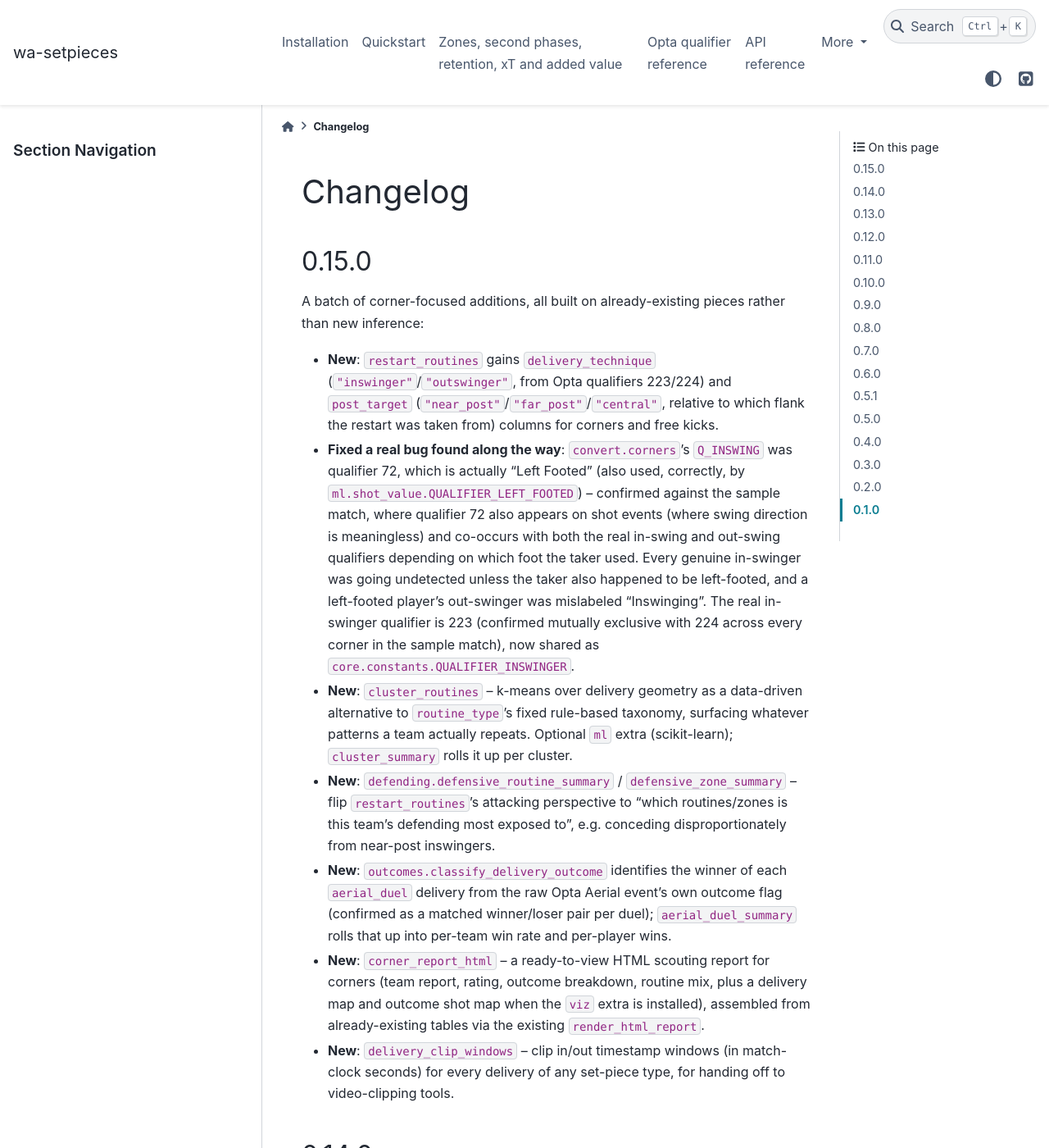
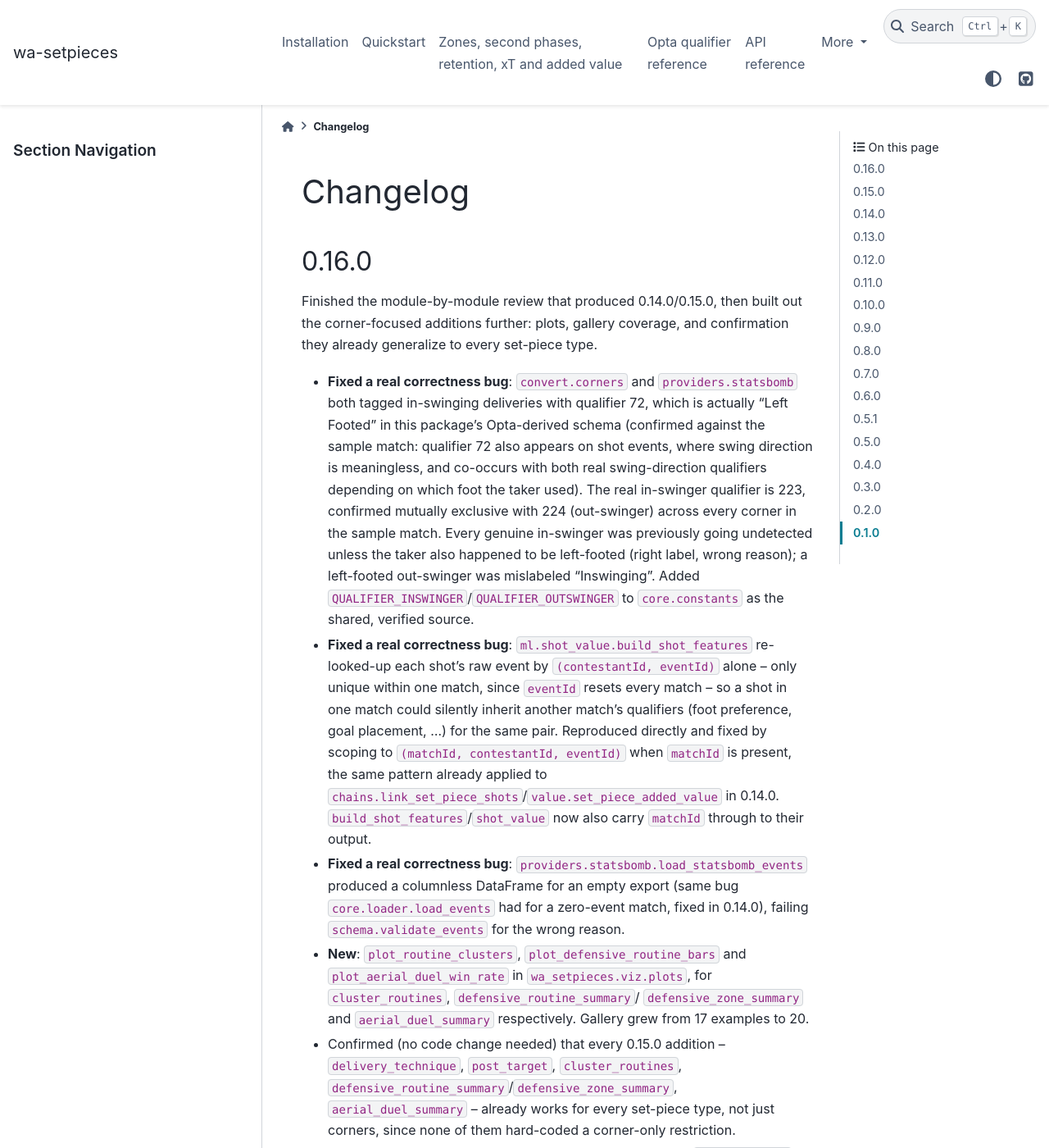
Before and after one commit to marclamberts/waltzinganalytics, a Sphinx documentation site: the page built from docs/source/changelog.rst, in a window 1280 px wide and 1400 px high. Shown: the whole window at 82% size. Built offline with Sphinx 7.4.7 and the PyData theme 0.15.4, drawn with Linux system fonts in a browser that asks for light colours; pages that are not in the unit, such as notebooks, are missing from menus; some of the changed text lies outside the part shown.

Commit message:
Bump to 0.16.0
Version bump and changelog entry for the finished module review
(providers.statsbomb and ml.shot_value bug fixes), the new plots, the
gallery examples, and confirming the 0.15.0 corner additions already
generalize to every set-piece type.

```diff
--- a/docs/source/changelog.rst
+++ b/docs/source/changelog.rst
@@ -1,5 +1,54 @@
 Changelog
 =========
+
+0.16.0
+------
+
+Finished the module-by-module review that produced 0.14.0/0.15.0, then
+built out the corner-focused additions further: plots, gallery coverage,
+and confirmation they already generalize to every set-piece type.
+
+- **Fixed a real correctness bug**: ``convert.corners`` and
+  ``providers.statsbomb`` both tagged in-swinging deliveries with
+  qualifier 72, which is actually "Left Footed" in this package's
+  Opta-derived schema (confirmed against the sample match: qualifier 72
+  also appears on shot events, where swing direction is meaningless, and
+  co-occurs with both real swing-direction qualifiers depending on which
+  foot the taker used). The real in-swinger qualifier is 223, confirmed
+  mutually exclusive with 224 (out-swinger) across every corner in the
+  sample match. Every genuine in-swinger was previously going undetected
+  unless the taker also happened to be left-footed (right label, wrong
+  reason); a left-footed out-swinger was mislabeled "Inswinging". Added
+  ``QUALIFIER_INSWINGER``/``QUALIFIER_OUTSWINGER`` to ``core.constants``
+  as the shared, verified source.
+- **Fixed a real correctness bug**: ``ml.shot_value.build_shot_features``
+  re-looked-up each shot's raw event by ``(contestantId, eventId)``
+  alone -- only unique within one match, since ``eventId`` resets every
+  match -- so a shot in one match could silently inherit another match's
+  qualifiers (foot preference, goal placement, ...) for the same pair.
+  Reproduced directly and fixed by scoping to ``(matchId, contestantId,
+  eventId)`` when ``matchId`` is present, the same pattern already
+  applied to ``chains.link_set_piece_shots``/``value.set_piece_added_value``
+  in 0.14.0. ``build_shot_features``/``shot_value`` now also carry
+  ``matchId`` through to their output.
+- **Fixed a real correctness bug**: ``providers.statsbomb.load_statsbomb_events``
+  produced a columnless DataFrame for an empty export (same bug
+  ``core.loader.load_events`` had for a zero-event match, fixed in
+  0.14.0), failing ``schema.validate_events`` for the wrong reason.
+- **New**: ``plot_routine_clusters``, ``plot_defensive_routine_bars`` and
+  ``plot_aerial_duel_win_rate`` in ``wa_setpieces.viz.plots``, for
+  ``cluster_routines``, ``defensive_routine_summary``/
+  ``defensive_zone_summary`` and ``aerial_duel_summary`` respectively.
+  Gallery grew from 17 examples to 20.
+- Confirmed (no code change needed) that every 0.15.0 addition --
+  ``delivery_technique``, ``post_target``, ``cluster_routines``,
+  ``defensive_routine_summary``/``defensive_zone_summary``,
+  ``aerial_duel_summary`` -- already works for every set-piece type, not
+  just corners, since none of them hard-coded a corner-only restriction.
+- Reviewed every remaining previously-unreviewed module
+  (``ml.shot_value``, ``viz.plots``, ``viz.theme``, ``providers.statsbomb``,
+  ``cli``) for correctness; ``viz.plots``, ``viz.theme`` and ``cli`` had
+  no issues.
 
 0.15.0
 ------
--- a/pyproject.toml
+++ b/pyproject.toml
@@ -4,7 +4,7 @@ build-backend = "setuptools.build_meta"
 
 [project]
 name = "wa-setpieces"
-version = "0.15.0"
+version = "0.16.0"
 description = "Set-piece metrics, benchmarked team/player ratings, added-value scoring and mplsoccer pitch visualizations (penalties, kick-offs, free kicks, corners, throw-ins, goal kicks) from Opta F24 and StatsBomb event data, including second phases, xT, zones and retention"
 readme = "README.md"
 requires-python = ">=3.9"
--- a/src/wa_setpieces/__init__.py
+++ b/src/wa_setpieces/__init__.py
@@ -90,7 +90,7 @@ from .core.zones import (
     zone_id,
 )
 
-__version__ = "0.15.0"
+__version__ = "0.16.0"
 
 __all__ = [
     "Match",
```
